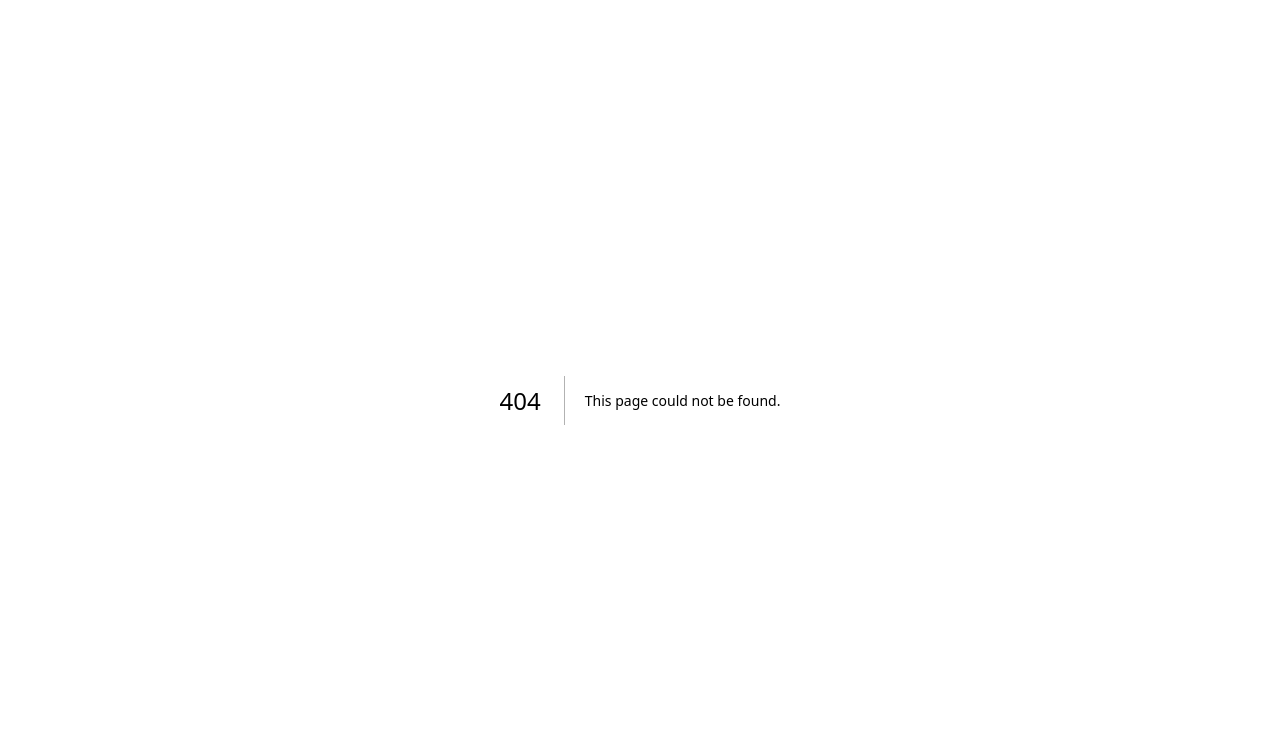
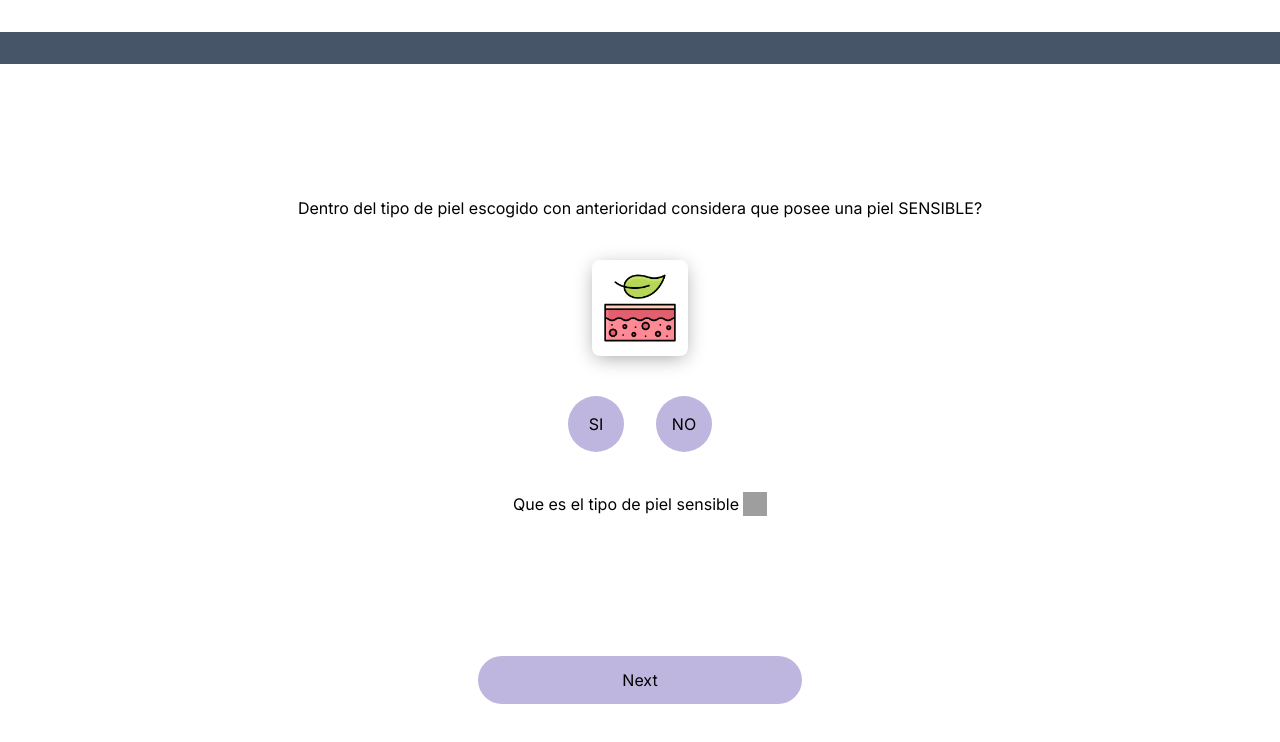
Before and after one commit to RosanneVN/Bubble, a Next.js app: page /sensitiveskin in a window 1280 px wide. Before the commit this address had no page. Shown: the top 742 px of the page. Built offline with nearby package versions, Linux system fonts and the light colour scheme; grey boxes are pictures that could not be loaded.

Commit message:
add the sensitive skin page

```diff
--- /dev/null
+++ b/src/app/sensitiveskin/page.jsx
@@ -0,0 +1,42 @@
+import Link from "next/link";
+
+export default function SensitiveSkin() {
+  return (
+    <main className="w-full h-[100vh] flex flex-col">
+      <div className="w-full h-8 bg-slate-600 my-8"></div>
+      <section className="flex flex-col w-full h-[65vh] justify-center items-center gap-10">
+        <div className="flex flex-col justify-center items-center gap-10">
+          <p className="px-10">Dentro del tipo de piel escogido con anterioridad considera que posee una piel SENSIBLE?</p>
+          <div className="h-24 w-24 p-3 bg-[#ffffff] rounded-lg shadow-[0px_4px_20px_-3px_rgba(163,161,163,1)] ">
+            <img src="/icons/piel-sensible.png" alt="piel grasa" />
+          </div>
+        </div>
+        <div className="flex flex-row gap-8">
+          <div className="flex  justify-center items-center w-14 h-14 bg-[#beb6de] rounded-full ">
+            <p>SI</p>
+          </div>
+          <div className="flex  justify-center items-center w-14 h-14 bg-[#beb6de] rounded-full ">
+            <p>NO</p>
+          </div>
+        </div>
+        <div className="flex flex-row gap-1">
+          <p>Que es el tipo de piel sensible</p>
+          <img
+            width="24"
+            height="24"
+            src="https://img.icons8.com/windows/32/help.png"
+            alt="help"
+          />
+        </div>
+      </section>
+      <div  className="flex justify-center items-center my-10">
+        <Link
+          href="/problems"
+          className="bg-[#beb6de] hover:bg-[#362966] rounded-full py-3 px-36"
+        >
+          Next
+        </Link>
+      </div>
+    </main>
+  );
+}
```
